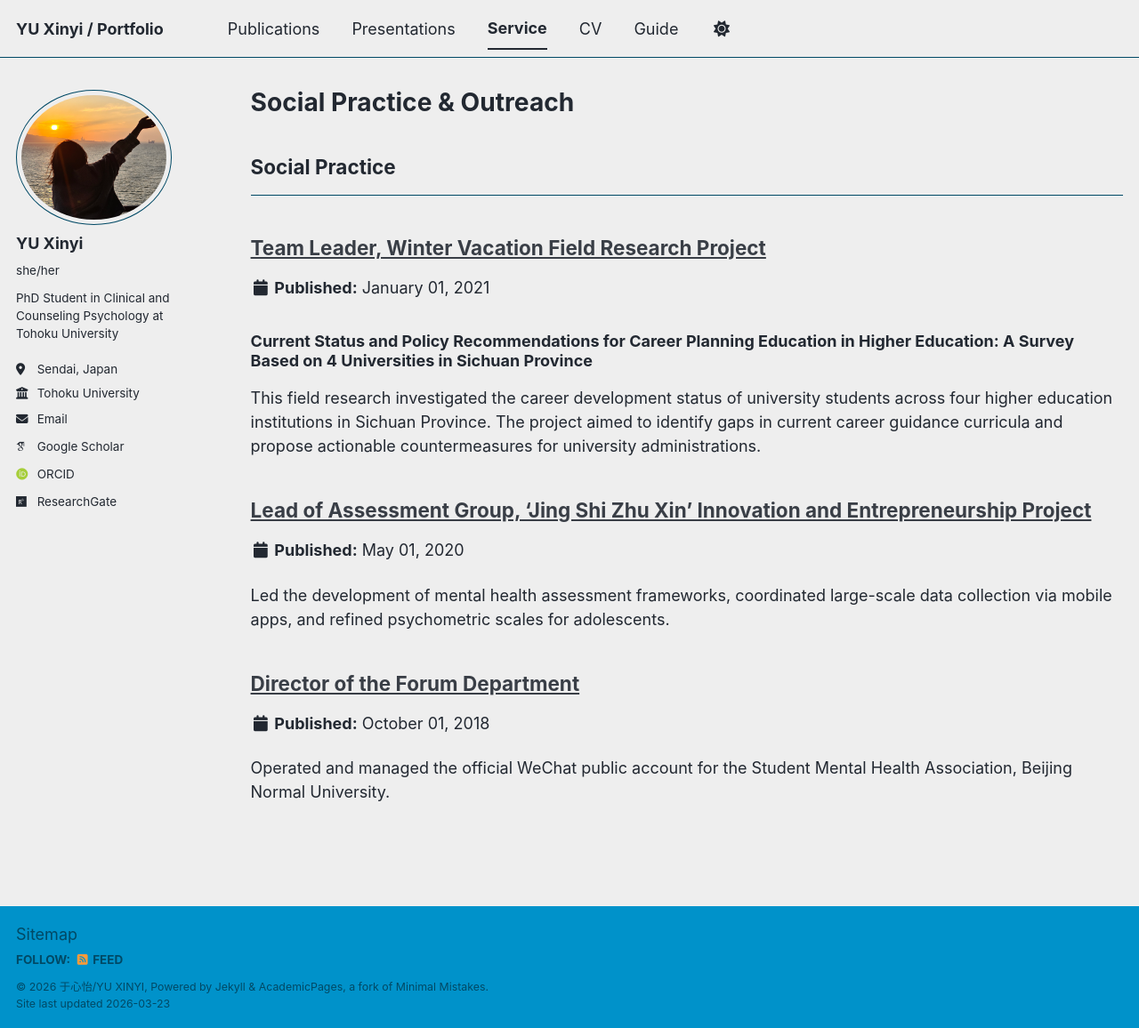
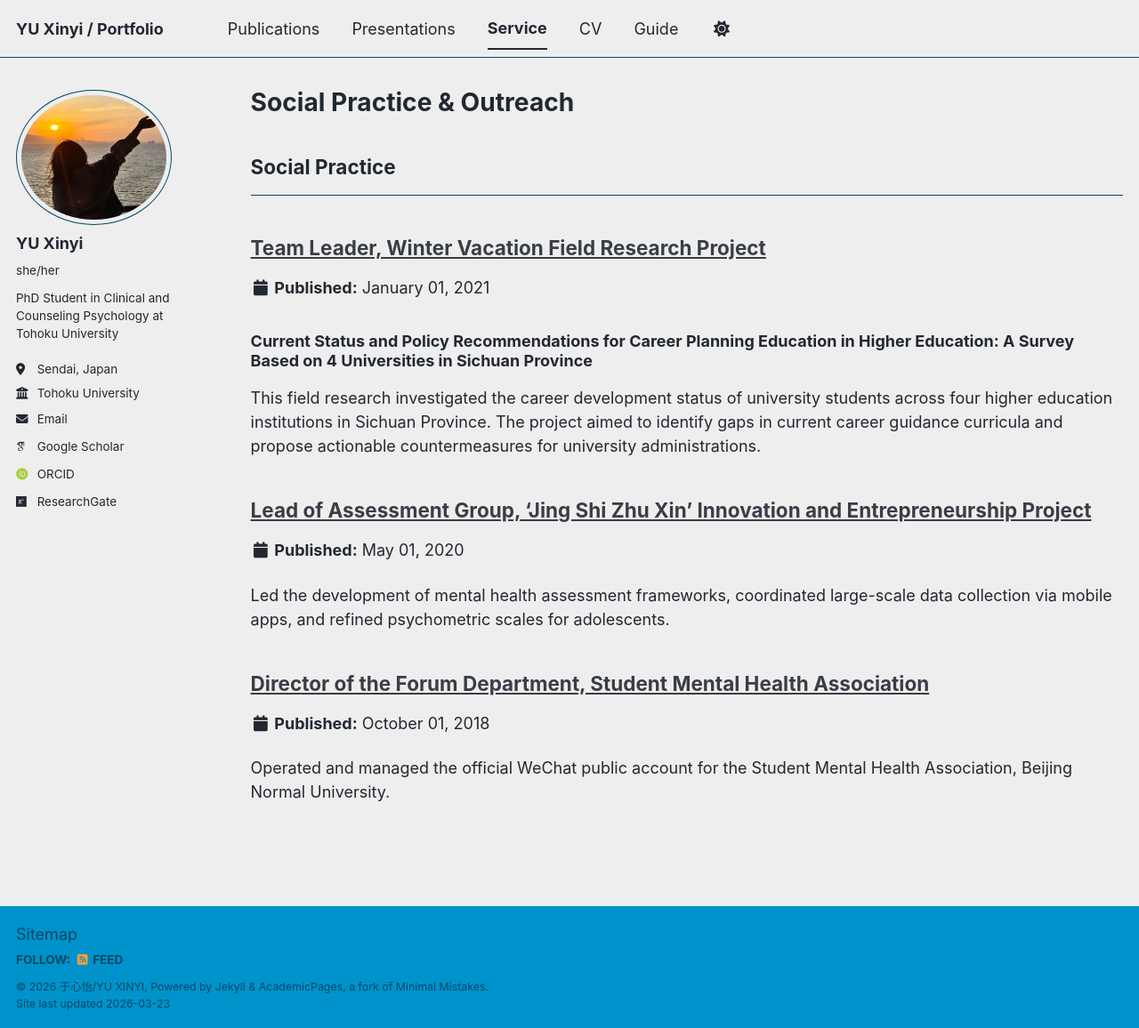
Before and after one commit to north119/north119.github.io, a Jekyll site: the page built from _pages/service.html, in a window 1280 px wide and 1156 px high. Shown: the whole window at 89% size. Built offline with Jekyll 4.4.1, drawn with Linux system fonts in a browser that asks for light colours; some web fonts are replaced; a script bundle is joined from its source files by our own code; library files that are not in the unit come from our copies.

Commit message:
Update 2018-10-01-service-01.md

```diff
--- a/_service/2018-10-01-service-01.md
+++ b/_service/2018-10-01-service-01.md
@@ -1,5 +1,5 @@
 ---
-title: "Director of the Forum Department"
+title: "Director of the Forum Department, Student Mental Health Association"
 collection: service
 category: practice
 type: "practice"
```
